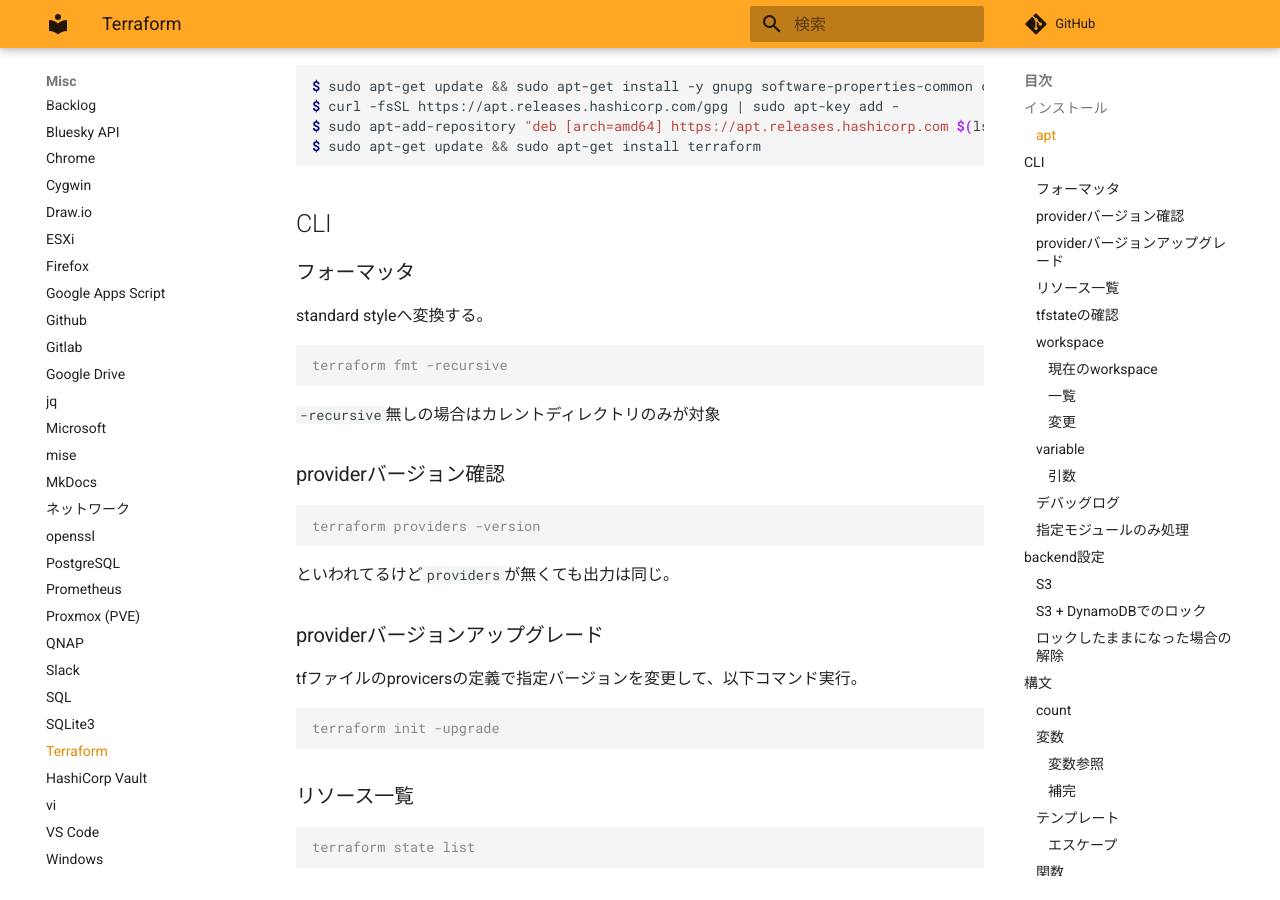
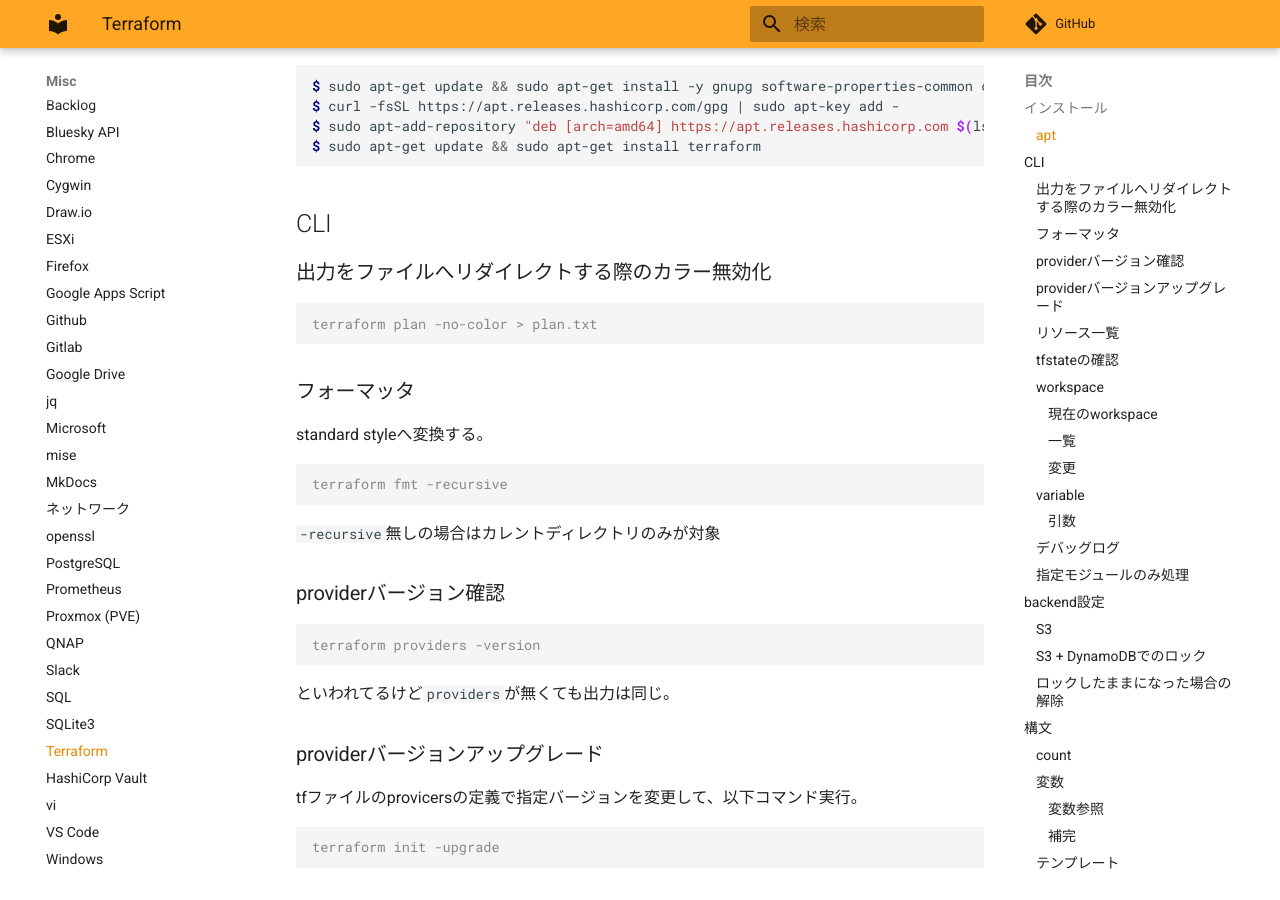
Before and after one commit to zaki-lknr/docs, an MkDocs documentation site: the page built from docs/Misc/terraform.md, in a window 1280 px wide and 900 px high, scrolled down 317 px. Built offline with MkDocs 1.6.1 and Material for MkDocs 9.7.7, drawn with Linux system fonts in a browser that asks for light colours; comment, search, counter and statistics services are not loaded.

Commit message:
add: misc/terraform -no-color option

````diff
--- a/docs/Misc/terraform.md
+++ b/docs/Misc/terraform.md
@@ -14,6 +14,12 @@ $ sudo apt-get update && sudo apt-get install terraform
 ```
 
 ## CLI
+
+### 出力をファイルへリダイレクトする際のカラー無効化
+
+```console
+terraform plan -no-color > plan.txt
+```
 
 ### フォーマッタ
 
````
